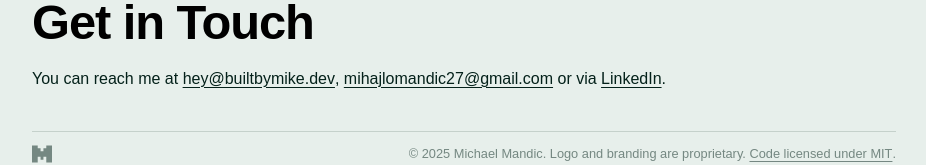
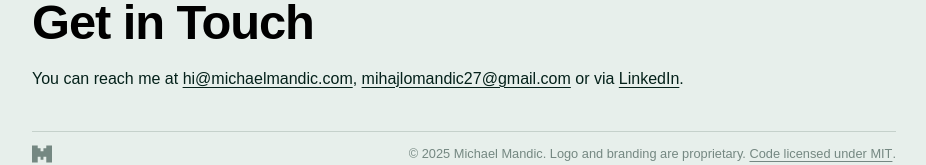
Before and after one commit to michaelmandic/personal-website, an Astro site: page / in a window 1280 px wide. Shown: the part 623-788 px from the top of the page, without its empty margins (176-1102 px from the left). Built offline with nearby package versions, Linux system fonts and the light colour scheme; Astro itself is replaced by a stand-in of ours; a web font is replaced by a local one.

Commit message:
changed email

```diff
--- a/src/pages/index.astro
+++ b/src/pages/index.astro
@@ -36,8 +36,8 @@ import Subtitle from "../components/Subtitle.astro";
     <HeadingLink idName="get-in-touch" />Get in Touch
   </h2>
   <p class="paragraph">
-    You can reach me at <a href="mailto:hey@builtbymike.dev" class="link"
-      >hey@builtbymike.dev</a
+    You can reach me at <a href="mailto:hi@michaelmandic.com" class="link"
+      >hi@michaelmandic.com</a
     >, <a href="mailto:mihajlomandic27@gmail.com" class="link"
       >mihajlomandic27@gmail.com</a
     > or via <a
```
